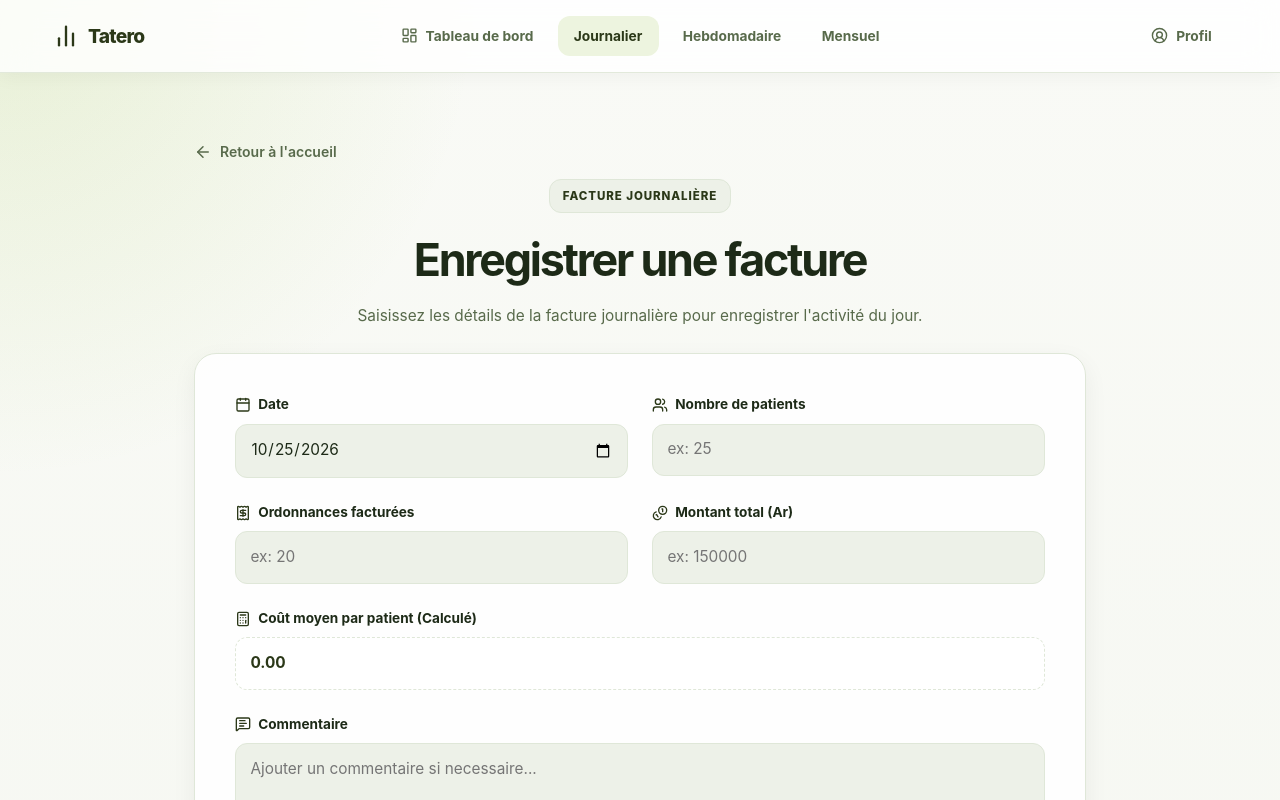
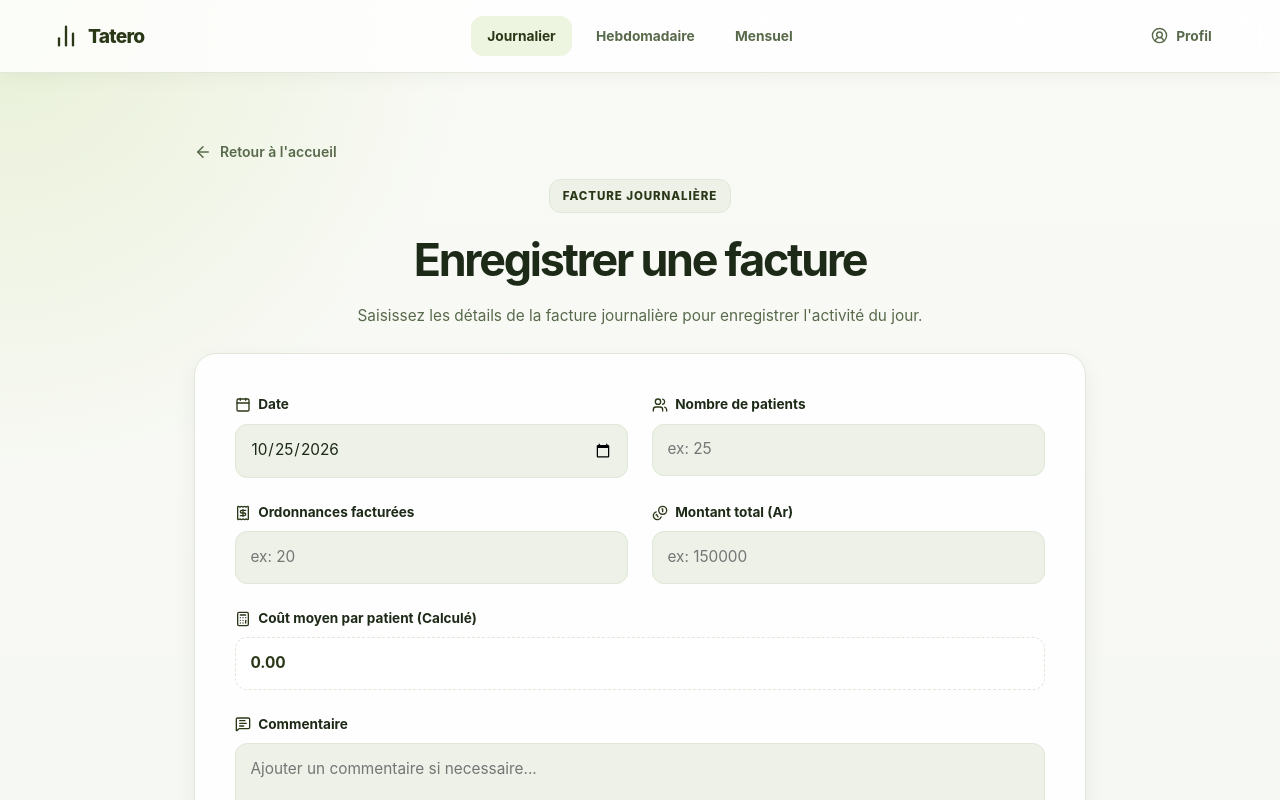
Before and after one commit to marioramosa06/tatero-apf, a React (Vite) app: page /invoices/new in a window 1280 px wide. Shown: the top 800 px of the page. Built offline with nearby package versions, Linux system fonts and the light colour scheme; sample sign-in values are in the browser's storage.

Commit message:
feat: comment out Dashboard and Profile links in BottomNav and Navbar components

```diff
--- a/src/components/BottomNav.jsx
+++ b/src/components/BottomNav.jsx
@@ -18,10 +18,10 @@ const BottomNav = () => {
                 <span className="bottom-nav-label">Accueil</span>
             </NavLink>
 
-            <NavLink to="/dashboard" className={({ isActive }) => isActive ? "bottom-nav-item active" : "bottom-nav-item"}>
+            {/* <NavLink to="/dashboard" className={({ isActive }) => isActive ? "bottom-nav-item active" : "bottom-nav-item"}>
                 <LayoutDashboard className="bottom-nav-icon" />
                 <span className="bottom-nav-label">Dashboard</span>
-            </NavLink>
+            </NavLink> */}
 
             <NavLink to="/invoices/new" className={({ isActive }) => isActive ? "bottom-nav-item active" : "bottom-nav-item"}>
                 <FilePlus className="bottom-nav-icon" />
@@ -38,10 +38,10 @@ const BottomNav = () => {
                 <span className="bottom-nav-label">Mois</span>
             </NavLink>
 
-            <NavLink to="/profile" className={({ isActive }) => isActive ? "bottom-nav-item active" : "bottom-nav-item"}>
+            {/* <NavLink to="/profile" className={({ isActive }) => isActive ? "bottom-nav-item active" : "bottom-nav-item"}>
                 <CircleUserRound className="bottom-nav-icon" />
                 <span className="bottom-nav-label">Profil</span>
-            </NavLink>
+            </NavLink> */}
 
             {/* <NavLink to="/about" className={({ isActive }) => isActive ? "bottom-nav-item active" : "bottom-nav-item"}>
                 <Info className="bottom-nav-icon" />
--- a/src/components/NavBar.jsx
+++ b/src/components/NavBar.jsx
@@ -33,10 +33,10 @@ const Navbar = () => {
 
                 {/* Navigation Links */}
                 <nav className="nav-links">
-                    <NavLink to="/dashboard" className={({ isActive }) => isActive ? "nav-item active" : "nav-item"}>
+                    {/* <NavLink to="/dashboard" className={({ isActive }) => isActive ? "nav-item active" : "nav-item"}>
                         <LayoutDashboard className="nav-icon" />
                         <span>Tableau de bord</span>
-                    </NavLink>
+                    </NavLink> */}
 
                     {/* <NavLink to="/" end className={({ isActive }) => isActive ? "nav-item active" : "nav-item"}>
                         <Home className="nav-icon" />
```
